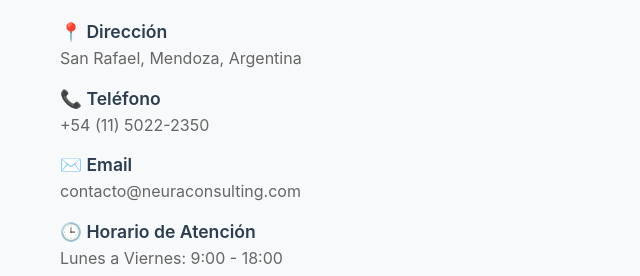
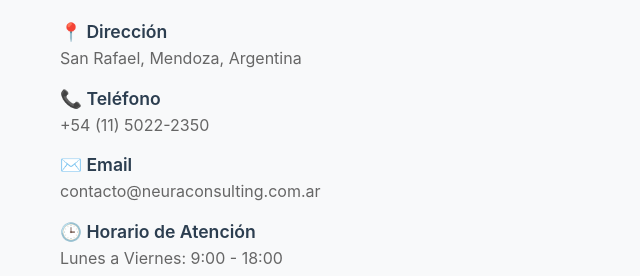
Before and after one commit to delaudenuria/neuraconsulting, a website built with Vite: page index.html in a window 1280 px wide. Shown: the part 4603-4879 px from the top of the page, 0-640 px from the left. Built offline with nearby package versions, Linux system fonts and the light colour scheme.

Commit message:
Update index.html

```diff
--- a/index.html
+++ b/index.html
@@ -310,7 +310,7 @@
 
                     <div class="contact-item">
                         <h4>✉️ Email</h4>
-                        <p>contacto@neuraconsulting.com</p>
+                        <p>contacto@neuraconsulting.com.ar</p>
                     </div>
 
                     <div class="contact-item">
```
